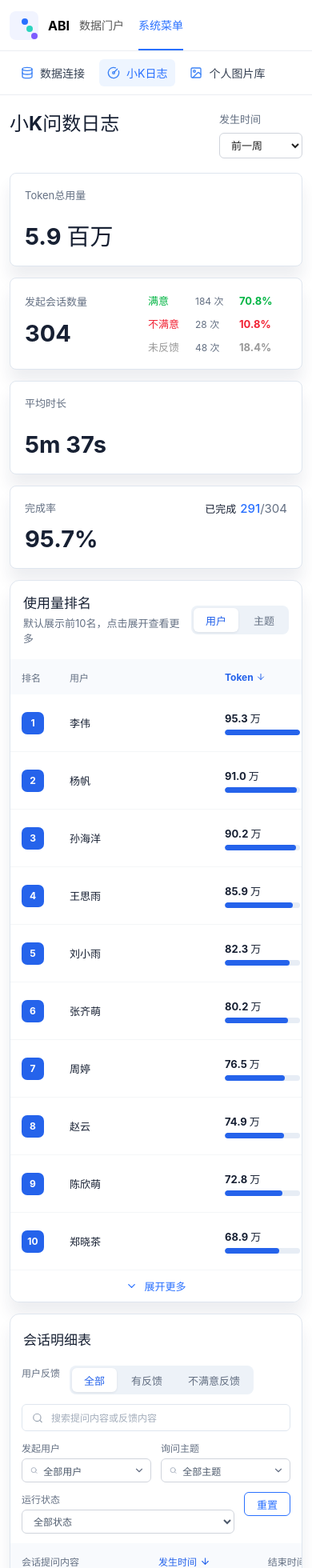
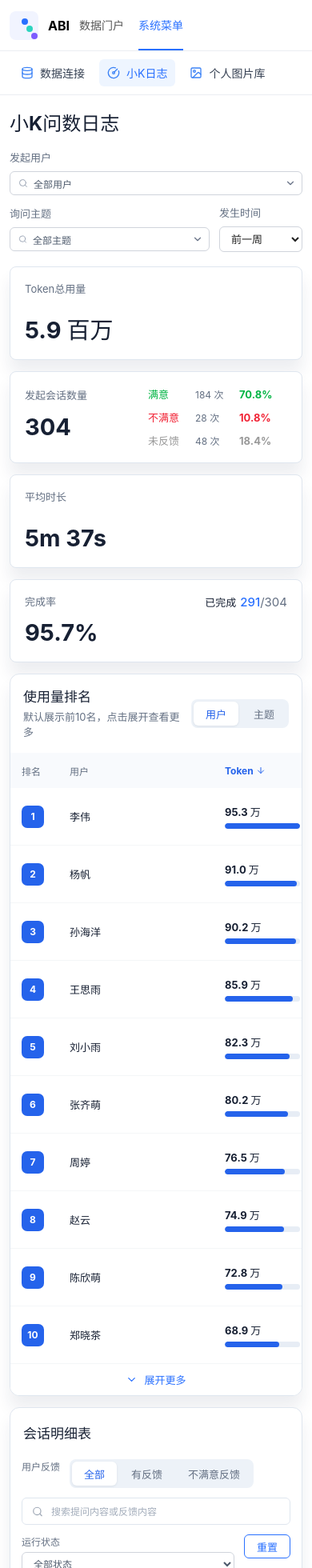
Before and after one commit to oreoflurry1112-pixel/xiaok-ops-dashboard-demo, a React (Vite) app: page / in a window 390 px wide. Shown: the top 1960 px of the page at 80% size. Built offline with nearby package versions, Linux system fonts and the light colour scheme.

Commit message:
Promote dashboard dimension filters

```diff
--- a/src/App.tsx
+++ b/src/App.tsx
@@ -23,6 +23,7 @@ import {
   type SessionStatus,
   type TimeRange,
 } from './data';
+import { buildDashboardPeriodFromSessions } from './topicData';
 
 export type RankingMode = '用户' | '主题';
 type FeedbackFilter = '全部' | '有反馈' | '不满意反馈';
@@ -162,7 +163,7 @@ export function MetricCards({ metrics }: { metrics: PeriodMetrics }) {
   );
 }
 
-export function RankingPanel({ mode, setMode, onSelect, userRanking, topicRanking, allowModeSwitch = true }: { mode: RankingMode; setMode: (mode: RankingMode) => void; onSelect: (item: RankingItem) => void; userRanking: RankingItem[]; topicRanking: RankingItem[]; allowModeSwitch?: boolean }) {
+export function RankingPanel({ mode, setMode, onSelect, userRanking, topicRanking, allowModeSwitch = true }: { mode: RankingMode; setMode: (mode: RankingMode) => void; onSelect?: (item: RankingItem) => void; userRanking: RankingItem[]; topicRanking: RankingItem[]; allowModeSwitch?: boolean }) {
   const [expanded, setExpanded] = useState(false);
   const [sortKey, setSortKey] = useState<RankingSortKey>('token');
   const rankingSource = mode === '用户' ? userRanking : topicRanking;
@@ -171,7 +172,7 @@ export function RankingPanel({ mode, setMode, onSelect, userRanking, topicRankin
     [rankingSource, sortKey],
   );
   const rows = expanded ? ranking : ranking.slice(0, 10);
-  const max = Math.max(...ranking.map((item) => item.token));
+  const max = Math.max(1, ...ranking.map((item) => item.token));
 
   const changeMode = (next: RankingMode) => {
     setMode(next);
@@ -201,7 +202,8 @@ export function RankingPanel({ mode, setMode, onSelect, userRanking, topicRankin
               type="button"
               className="ranking-row"
               key={item.name}
-              onClick={() => onSelect(item)}
+              disabled={!onSelect}
+              onClick={() => onSelect?.(item)}
             >
               <span className="rank-badge">{index + 1}</span>
               <strong className="rank-name">{item.name}</strong>
@@ -254,7 +256,7 @@ function formatSessionToken(token: string) {
   return Math.round(value).toLocaleString('zh-CN');
 }
 
-export function SessionPanel({ sessionsData, metrics, user, topic, onUserChange, onTopicChange, onReset, filterResetSignal, allowTopicFilter = true }: { sessionsData: Session[]; metrics: PeriodMetrics; user: string; topic: string; onUserChange: (value: string) => void; onTopicChange: (value: string) => void; onReset: () => void; filterResetSignal: number; allowTopicFilter?: boolean }) {
+export function SessionPanel({ sessionsData, metrics, user, topic, onUserChange, onTopicChange, onReset, filterResetSignal, allowTopicFilter = true, showDimensionFilters = true }: { sessionsData: Session[]; metrics: PeriodMetrics; user: string; topic: string; onUserChange: (value: string) => void; onTopicChange: (value: string) => void; onReset: () => void; filterResetSignal: number; allowTopicFilter?: boolean; showDimensionFilters?: boolean }) {
   const [feedbackFilter, setFeedbackFilter] = useState<FeedbackFilter>('全部');
   const [statusFilter, setStatusFilter] = useState<StatusFilter>(ALL_STATUSES);
   const [search, setSearch] = useState('');
@@ -345,8 +347,8 @@ export function SessionPanel({ sessionsData, metrics, user, topic, onUserChange,
           <label className="search-box"><Search size={15} /><input value={search} onChange={(event) => { setSearch(event.target.value); setPage(1); }} placeholder="搜索提问内容或反馈内容" /></label>
         </div>
         <div className="filter-row filter-row-secondary">
-          <div className="filter-field"><span>发起用户</span><SearchableSelect label="发起用户" value={user} allLabel={ALL_USERS} options={users} onChange={onUserChange} /></div>
-          {allowTopicFilter && <div className="filter-field"><span>询问主题</span><SearchableSelect label="询问主题" value={topic} allLabel={ALL_TOPICS} options={topics} onChange={onTopicChange} /></div>}
+          {showDimensionFilters && <div className="filter-field"><span>发起用户</span><SearchableSelect label="发起用户" value={user} allLabel={ALL_USERS} options={users} onChange={onUserChange} /></div>}
+          {showDimensionFilters && allowTopicFilter && <div className="filter-field"><span>询问主题</span><SearchableSelect label="询问主题" value={topic} allLabel={ALL_TOPICS} options={topics} onChange={onTopicChange} /></div>}
           <label className="filter-field"><span>运行状态</span><select className="filter-select" value={statusFilter} onChange={(event) => setStatusFilter(event.target.value as StatusFilter)}><option>{ALL_STATUSES}</option><option>已完成</option><option>进行中</option><option>手动终止</option></select></label>
           <button type="button" className="reset-button" onClick={reset}>重置</button>
         </div>
@@ -356,7 +358,7 @@ export function SessionPanel({ sessionsData, metrics, user, topic, onUserChange,
           <thead><tr><th>会话提问内容</th>{sortHeader('发生时间', 'startedAt')}{sortHeader('结束时间', 'endedAt')}{sortHeader('时长', 'duration')}{sortHeader('Token', 'token')}<th>用户反馈</th><th>反馈内容</th><th>运行状态</th><th>发起用户</th><th>询问主题</th></tr></thead>
           <tbody>
             {visibleRows.map((item) => (
-              <tr key={item.id}><td title={item.query}>{item.query}</td><td>{item.startedAt}</td><td>{item.endedAt}</td><td>{item.duration}</td><td>{formatSessionToken(item.token)}</td><td><FeedbackBadge value={item.feedback} /></td><td title={item.feedbackText}>{item.feedbackText}</td><td><StatusBadge value={item.status} /></td><td><strong>{item.user}</strong></td><td><strong>{item.topic}</strong></td></tr>
+              <tr key={item.id}><td title={item.query}>{item.query}</td><td>{item.startedAt}</td><td>{item.endedAt}</td><td>{item.duration}</td><td>{formatSessionToken(item.token)}</td><td><FeedbackBadge value={item.feedback} /></td><td title={item.feedbackText}>{item.feedbackText}</td><td><StatusBadge value={item.status} /></td><td><strong>{item.user}</strong></td><td><span className="topic-name-cell"><strong>{item.topic}</strong>{item.topicDeleted && <span className="deleted-topic-badge">已删除</span>}</span></td></tr>
             ))}
             {visibleRows.length === 0 && <tr><td className="empty-state" colSpan={10}>没有找到符合条件的会话</td></tr>}
           </tbody>
@@ -380,33 +382,29 @@ export function SessionPanel({ sessionsData, metrics, user, topic, onUserChange,
 
 export default function App() {
   const [rankingMode, setRankingMode] = useState<RankingMode>('用户');
-  const [detailUser, setDetailUser] = useState(ALL_USERS);
-  const [detailTopic, setDetailTopic] = useState(ALL_TOPICS);
-  const [detailFilterResetSignal, setDetailFilterResetSignal] = useState(0);
+  const [globalUser, setGlobalUser] = useState(ALL_USERS);
+  const [globalTopic, setGlobalTopic] = useState(ALL_TOPICS);
   const [timeRange, setTimeRange] = useState<TimeRange>('前一周');
   const currentData = dashboardData[timeRange];
+  const globalUsers = useMemo(
+    () => [...new Set(currentData.sessions.filter((session) => globalTopic === ALL_TOPICS || session.topic === globalTopic).map((session) => session.user))].sort((first, second) => first.localeCompare(second, 'zh-CN')),
+    [currentData.sessions, globalTopic],
+  );
+  const globalTopics = useMemo(
+    () => [...new Set(currentData.sessions.filter((session) => globalUser === ALL_USERS || session.user === globalUser).map((session) => session.topic))].sort((first, second) => first.localeCompare(second, 'zh-CN')),
+    [currentData.sessions, globalUser],
+  );
+  const globallyFilteredSessions = useMemo(() => currentData.sessions.filter((session) => (
+    (globalUser === ALL_USERS || session.user === globalUser)
+    && (globalTopic === ALL_TOPICS || session.topic === globalTopic)
+  )), [currentData.sessions, globalTopic, globalUser]);
+  const globalData = useMemo(
+    () => (globalUser === ALL_USERS && globalTopic === ALL_TOPICS ? currentData : buildDashboardPeriodFromSessions(globallyFilteredSessions)),
+    [currentData, globalTopic, globalUser, globallyFilteredSessions],
+  );
 
   const changeTimeRange = (nextRange: TimeRange) => {
     setTimeRange(nextRange);
-  };
-
-  const selectRanking = (item: RankingItem) => {
-    setDetailUser(rankingMode === '用户' ? item.name : ALL_USERS);
-    setDetailTopic(rankingMode === '主题' ? item.name : ALL_TOPICS);
-    setDetailFilterResetSignal((signal) => signal + 1);
-  };
-
-  const changeDetailUser = (value: string) => {
-    setDetailUser(value);
-  };
-
-  const changeDetailTopic = (value: string) => {
-    setDetailTopic(value);
-  };
-
-  const resetDetailFilters = () => {
-    setDetailUser(ALL_USERS);
-    setDetailTopic(ALL_TOPICS);
   };
 
   return (
@@ -421,12 +419,16 @@ export default function App() {
       <main id="top">
         <section className="page-heading">
           <div><h1>小K问数日志</h1></div>
-          <label className="time-filter"><span>发生时间</span><select value={timeRange} onChange={(event) => changeTimeRange(event.target.value as TimeRange)}>{timeRanges.map((range) => <option key={range}>{range}</option>)}</select></label>
+          <div className="global-filters" aria-label="全局筛选">
+            <div className="global-filter"><span>发起用户</span><SearchableSelect label="发起用户" value={globalUser} allLabel={ALL_USERS} options={globalUsers} onChange={setGlobalUser} /></div>
+            <div className="global-filter"><span>询问主题</span><SearchableSelect label="询问主题" value={globalTopic} allLabel={ALL_TOPICS} options={globalTopics} onChange={setGlobalTopic} /></div>
+            <label className="time-filter"><span>发生时间</span><select value={timeRange} onChange={(event) => changeTimeRange(event.target.value as TimeRange)}>{timeRanges.map((range) => <option key={range}>{range}</option>)}</select></label>
+          </div>
         </section>
-        <MetricCards metrics={currentData.metrics} />
+        <MetricCards metrics={globalData.metrics} />
         <div className="dashboard-grid">
-          <RankingPanel key={`${timeRange}-ranking`} mode={rankingMode} setMode={setRankingMode} onSelect={selectRanking} userRanking={currentData.userRanking} topicRanking={currentData.topicRanking} />
-          <SessionPanel key={`${timeRange}-sessions`} sessionsData={currentData.sessions} metrics={currentData.metrics} user={detailUser} topic={detailTopic} onUserChange={changeDetailUser} onTopicChange={changeDetailTopic} onReset={resetDetailFilters} filterResetSignal={detailFilterResetSignal} />
+          <RankingPanel key={`${timeRange}-ranking`} mode={rankingMode} setMode={setRankingMode} userRanking={globalData.userRanking} topicRanking={globalData.topicRanking} />
+          <SessionPanel key={`${timeRange}-sessions`} sessionsData={globalData.sessions} metrics={globalData.metrics} user={ALL_USERS} topic={ALL_TOPICS} onUserChange={() => undefined} onTopicChange={() => undefined} onReset={() => undefined} filterResetSignal={0} showDimensionFilters={false} />
         </div>
       </main>
     </div>
--- a/src/data.ts
+++ b/src/data.ts
@@ -26,6 +26,7 @@ export type Session = {
   feedbackText: string;
   user: string;
   topic: string;
+  topicDeleted: boolean;
 };
 
 export type PeriodMetrics = {
@@ -62,6 +63,7 @@ export const timeRanges: TimeRange[] = ['前一周', '前一月', '前三月', '
 
 const users = ['张齐萌', '陈欣萌', '郑晓茶', '李伟', '王思雨', '刘小雨', '赵云', '孙海洋', '周婷', '杨帆', '黄健', '吴婷'];
 const topics = ['KBC收款主题', '苍穹PDT经营分析', '客户收益主题', '季度销售分析', '产品健康度', '客户满意度主题', '销售排名主题', '商机转化主题', '客户增长主题', '成本核算主题'];
+const deletedTopics = new Set(['客户满意度主题', '销售排名主题']);
 
 const queryTemplates = [
   '按分公司和产品线拆解本月订阅收款。',
@@ -297,6 +299,7 @@ function buildSessions(config: PeriodConfig, periodIndex: number): Session[] {
       feedbackText: feedback === '不满意' ? feedbackReasons[(index + periodIndex) % feedbackReasons.length] : '-',
       user,
       topic,
+      topicDeleted: deletedTopics.has(topic),
     };
   });
 }
--- a/src/styles.css
+++ b/src/styles.css
@@ -70,6 +70,9 @@ main { min-width: 0; padding: 28px; background: #fff; }
 .page-heading { height: 72px; display: flex; justify-content: space-between; align-items: center; margin-bottom: 14px; }
 .page-heading h1 { margin: 0; color: var(--text); font-size: 27px; line-height: 36px; }
 .page-heading p { margin: 4px 0 0; color: var(--muted); font-size: 13px; line-height: 20px; }
+.global-filters { display: flex; align-items: center; justify-content: flex-end; gap: 12px; min-width: 0; }
+.global-filter { display: flex; align-items: center; gap: 8px; color: var(--muted); font-size: 13px; white-space: nowrap; }
+.global-filters .searchable-select { width: 176px; }
 .time-filter { display: flex; gap: 8px; align-items: center; color: var(--muted); font-size: 13px; }
 .time-filter select { width: 104px; height: 32px; padding: 0 10px; color: #212121; border: 1px solid #d0d4dc; border-radius: 6px; background: #fff; }
 
@@ -111,7 +114,8 @@ main { min-width: 0; padding: 28px; background: #fff; }
 .ranking-head .sort-button:hover { color: var(--blue-strong); }
 .ranking-head .sort-button.is-active { color: var(--blue-strong); }
 .ranking-row { width: 100%; height: 72px; border: 0; border-bottom: 1px solid #f4f6f8; background: #fff; color: var(--text); text-align: left; transition: background .15s ease; }
-.ranking-row:hover { background: #f7faff; }
+.ranking-row:hover:not(:disabled) { background: #f7faff; }
+.ranking-row:disabled { cursor: default; opacity: 1; }
 .rank-badge { width: 28px; height: 28px; display: grid; place-items: center; border-radius: 7px; color: #fff; background: var(--blue-strong); font-size: 12px; font-weight: 700; }
 .rank-name, .token-cell b, .session-cell b { font-size: 13px; }
 .token-cell { display: flex; flex-direction: column; gap: 5px; }
@@ -171,6 +175,9 @@ main { min-width: 0; padding: 28px; background: #fff; }
 .session-table th:nth-child(9) { width: 8%; }
 .session-table th:nth-child(10) { width: 10%; }
 .session-table td strong { color: var(--muted); }
+.topic-name-cell { display: flex; min-width: 0; align-items: center; gap: 6px; }
+.topic-name-cell strong { overflow: hidden; text-overflow: ellipsis; }
+.deleted-topic-badge { display: inline-flex; height: 20px; flex: 0 0 auto; align-items: center; padding: 0 6px; border-radius: 4px; color: #8a4b16; background: #fff3df; font-size: 11px; font-weight: 600; }
 .status-badge { display: inline-flex; min-width: 54px; height: 24px; align-items: center; justify-content: center; padding: 0 8px; border-radius: 12px; font-size: 12px; font-weight: 700; }
 .status-badge.completed { color: #078f63; background: #e8f8f2; }
 .status-badge.progressing { color: #2563eb; background: #eaf2ff; }
@@ -207,6 +214,8 @@ main { min-width: 0; padding: 28px; background: #fff; }
   .sidebar { position: static; min-height: auto; top: 0; display: flex; gap: 8px; padding: 10px 16px; overflow-x: auto; border-right: 0; border-bottom: 1px solid var(--line); }
   .sidebar button { width: auto; flex: 0 0 auto; margin: 0 !important; padding-inline: 10px; }
   main { padding: 20px; }
+  .page-heading { min-height: 72px; height: auto; flex-wrap: wrap; gap: 12px; }
+  .global-filters { flex: 1 1 640px; flex-wrap: wrap; }
   .metrics { grid-template-columns: repeat(2, minmax(0, 1fr)); }
   .dashboard-grid { grid-template-columns: 1fr; }
   .ranking-panel { width: 100%; }
@@ -222,6 +231,9 @@ main { min-width: 0; padding: 28px; background: #fff; }
   .page-heading { height: auto; align-items: flex-start; gap: 16px; margin: 4px 0 18px; }
   .page-heading h1 { font-size: 24px; line-height: 32px; }
   .page-heading p { max-width: 360px; }
+  .global-filters { width: 100%; flex: 1 1 100%; justify-content: flex-start; }
+  .global-filter { min-width: 220px; flex: 1 1 220px; flex-direction: column; align-items: flex-start; }
+  .global-filters .searchable-select { width: 100%; }
   .time-filter { flex-direction: column; align-items: flex-start; }
   .metrics { grid-template-columns: 1fr; }
   .metric-card { min-height: 104px; }
--- a/src/topicData.ts
+++ b/src/topicData.ts
@@ -29,12 +29,13 @@ function formatRate(value: number, total: number) {
   return total === 0 ? '0.0%' : `${((value / total) * 100).toFixed(1)}%`;
 }
 
-function aggregateUserRanking(sessions: Session[]): RankingItem[] {
+function aggregateRanking(sessions: Session[], dimension: 'user' | 'topic'): RankingItem[] {
   const grouped = new Map<string, Omit<RankingItem, 'id' | 'avgDuration'> & { durationTotal: number }>();
 
   sessions.forEach((session) => {
-    const current = grouped.get(session.user) ?? {
-      name: session.user,
+    const name = session[dimension];
+    const current = grouped.get(name) ?? {
+      name,
       token: 0,
       sessions: 0,
       satisfied: 0,
@@ -49,7 +50,7 @@ function aggregateUserRanking(sessions: Session[]): RankingItem[] {
     current.dissatisfied += session.feedback === '不满意' ? 1 : 0;
     current.noFeedback += session.feedback === '未反馈' ? 1 : 0;
     current.durationTotal += parseDuration(session.duration);
-    grouped.set(session.user, current);
+    grouped.set(name, current);
   });
 
   return [...grouped.values()]
@@ -69,6 +70,15 @@ function aggregateUserRanking(sessions: Session[]): RankingItem[] {
     })
     .sort((a, b) => b.token - a.token)
     .map((item, index) => ({ ...item, id: index + 1 }));
+}
+
+export function buildDashboardPeriodFromSessions(sessions: Session[]): DashboardPeriod {
+  return {
+    metrics: aggregateMetrics(sessions),
+    userRanking: aggregateRanking(sessions, 'user'),
+    topicRanking: aggregateRanking(sessions, 'topic'),
+    sessions,
+  };
 }
 
 function aggregateMetrics(sessions: Session[]): PeriodMetrics {
@@ -111,12 +121,8 @@ export function buildTopicDashboardPeriod(topicName: string, range: TimeRange):
   const sourceTopic = availableTopics[topicHash(topicName) % availableTopics.length];
   const sessions = period.sessions
     .filter((session) => session.topic === sourceTopic)
-    .map((session) => ({ ...session, topic: topicName }));
+    .map((session) => ({ ...session, topic: topicName, topicDeleted: false }));
+  const dashboard = buildDashboardPeriodFromSessions(sessions);
 
-  return {
-    metrics: aggregateMetrics(sessions),
-    userRanking: aggregateUserRanking(sessions),
-    topicRanking: [],
-    sessions,
-  };
+  return { ...dashboard, topicRanking: [] };
 }
```
